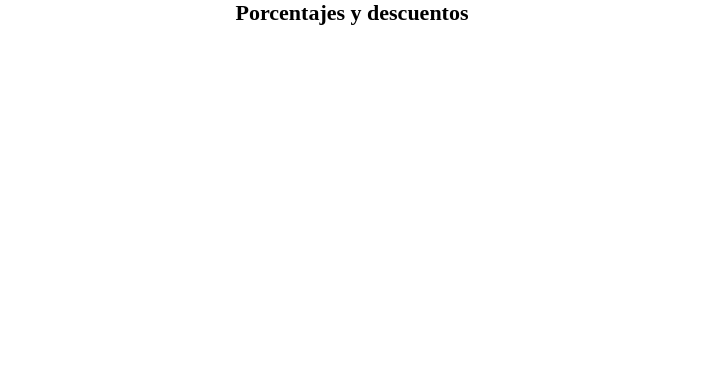
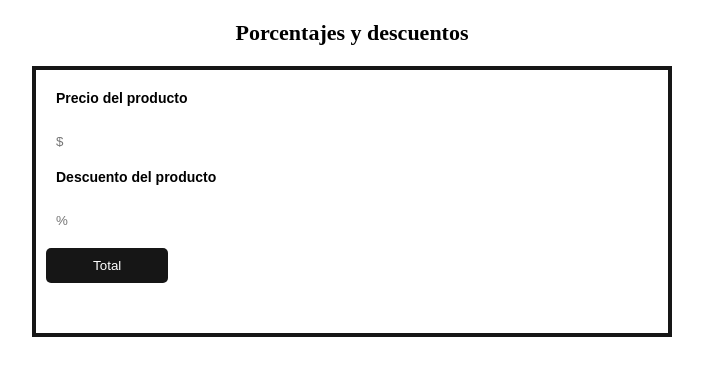
Before and after one commit to Christiano0407/Js-Practice_Platzi, a website: page src/html/tallerTwo.html in a window 1280 px wide. Shown: the whole page, without its empty margins (288-991 px from the left). Drawn offline with Linux system fonts and the light colour scheme.

Commit message:
formulario

```diff
--- a/src/css/tallerTwo.css
+++ b/src/css/tallerTwo.css
@@ -9,9 +9,62 @@ html {
 
 body {
     width: 100%;
-    height: 100vh;
+  /*   height: 100vh; */
 }
 h1 {
     text-align: center;
     font-size: 2.2rem;
 }
+.section {
+    width: 100%;
+    margin-top: 2rem;
+}
+.form {
+    width: 50%;
+    margin: 0 auto;
+    border: 4px solid #161616;
+    display: flex;
+    flex-direction: column;
+    padding: 1rem;
+    margin-top: 2rem;
+}
+
+.form label {
+    font-weight: 700;
+    font-family: Arial, Helvetica, sans-serif;
+    padding: 1rem;
+    font-size: 1.4rem;
+}
+.form input {
+    padding: 1rem;
+    border: none;
+    outline: none;
+    font-family: sans-serif;
+    margin-block-start: .8rem;
+    width: 25%;
+}
+
+.button {
+    padding: 1rem;
+    width: 20%;
+    background-color: #161616;
+    color: #ffffff;
+    text-decoration: none;
+    cursor: pointer;
+    text-align: center;
+    border: none;
+    margin-top: 1rem;
+    margin-bottom: 2rem;
+    border-radius: .5rem;
+}
+.button:is(:hover, :focus) {
+    background-color: #ffffff;
+    color: #000000;
+    font-weight: bold;
+}
+
+.form p {
+    margin-top: 2rem;
+    font-size: 1.6rem;
+    font-weight: bold;
+}
--- a/src/html/tallerTwo.html
+++ b/src/html/tallerTwo.html
@@ -14,10 +14,22 @@
     </header>
 
     <main>
-       <section>
+       <section class="section">
            <div>
                <h1>Porcentajes y descuentos</h1>
            </div>
+           <form class="form" action="">
+               <label for="inputPrice">Precio del producto</label>
+               <input id="inputPrice" type="number" placeholder="$">
+
+               <label for="inputDiscount">Descuento del producto</label>
+               <input id="inputDiscount" type="number" placeholder="%">
+
+               <button class="button" id="btn" type="button">Total</button>
+
+               <p class="text" id="cash"></p>
+           </form>
+
        </section>
     </main>
 
--- a/src/js/appTaller.js
+++ b/src/js/appTaller.js
@@ -44,3 +44,31 @@ console.log(calcularPrecioConDescuento(500, 20));
 
 
 console.groupEnd();
+
+// ======== Formulario para descuentos ========
+
+//const inputPrecio = document.getElementById(`inputPrice`);
+
+//const inputDescuento = document.getElementById(`inputDiscount`);
+
+const btn = document.getElementById(`btn`);
+//const cash = document.getElementById(`cash`);
+
+console.group("price and Discount");
+
+btn.addEventListener(`click`, () => {
+  console.log("btn");
+  const inputPrice = document.getElementById(`inputPrice`);
+  const priceValue = inputPrice.value;
+
+  const inputDiscount = document.getElementById(`inputDiscount`);
+  const discountValue = inputDiscount.value;
+
+  const precioTotal = calcularPrecioConDescuento(priceValue, discountValue);
+
+  const cash = document.getElementById(`cash`);
+  cash.innerText =` El precio total a pagar es: $ ${precioTotal} Dólares`;
+});
+
+console.log(cash);
+console.groupEnd();
```
Also changed, not shown: README.md.
